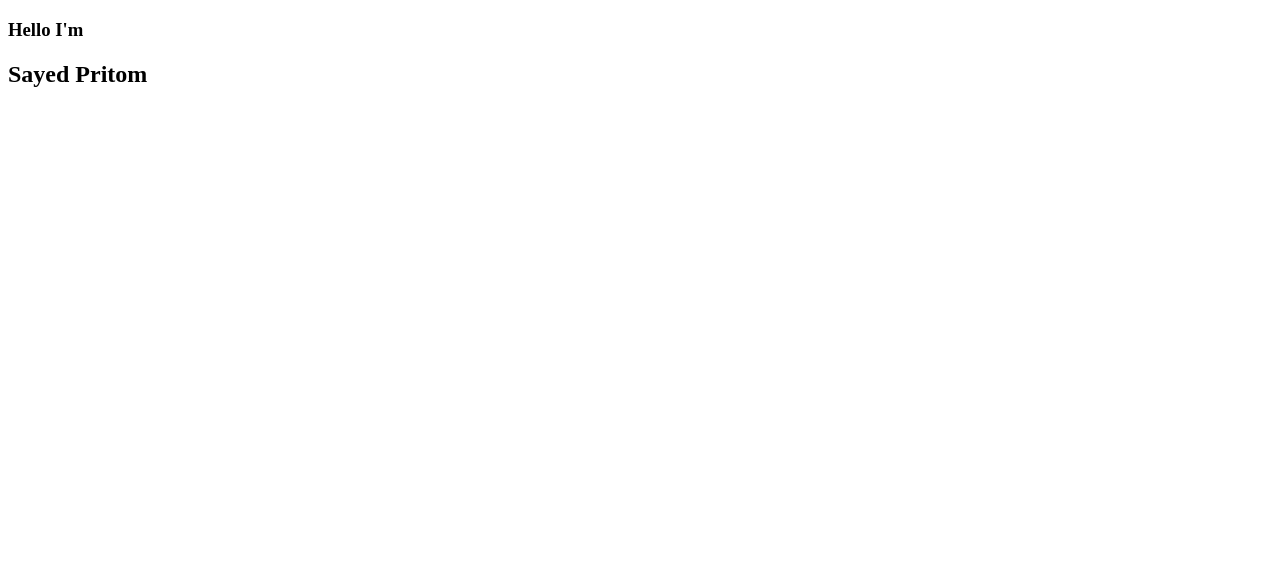
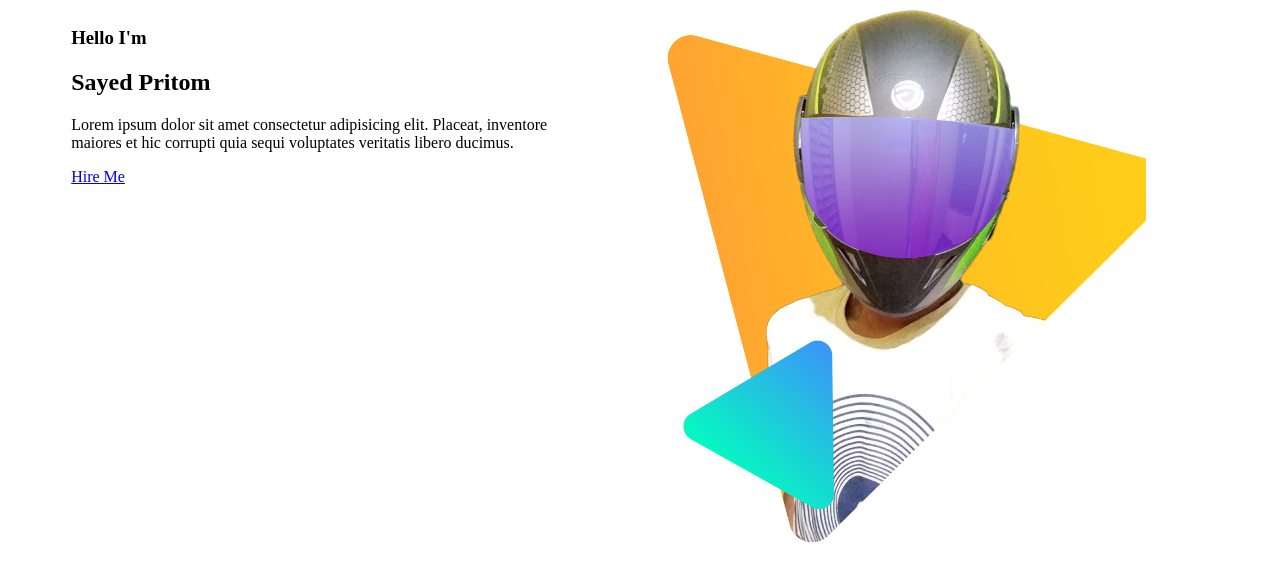
Before and after one commit to sayedpritom999/Assignment, a plain HTML site: page index.html in a window 1280 px wide. Drawn offline with Linux system fonts and the light colour scheme.

Commit message:
third commit

```diff
--- a/index.html
+++ b/index.html
@@ -9,8 +9,15 @@
 </head>
 <body>
     <section class="header">
-       <h3>Hello I'm</h3>
-       <h2>Sayed Pritom</h2>
+        <div class="half-width">
+            <h3>Hello I'm</h3>
+            <h2>Sayed Pritom</h2>
+            <p>Lorem ipsum dolor sit amet consectetur adipisicing elit. Placeat, inventore maiores et hic corrupti quia sequi voluptates veritatis libero ducimus. </p>
+            <a href="https://www.linkedin.com/in/sayed-pritom-1a52a71a3/">Hire Me</a>
+        </div>
+        <div class="half-width">
+            <img src="images/sayed.png" alt="">
+        </div>
     </section>
     <section></section>
     <section></section>
@@ -19,7 +26,9 @@
 </html>
 
 <!--
+
 git add .
 git commit -m"third commit"
 git push
+
 -->
--- a/style.css
+++ b/style.css
@@ -0,0 +1,8 @@
+.half-width {
+    width: 40%;
+    float: left;
+    margin-left: 5%;
+}
+.half-width img {
+    width: 100%;
+}
```
